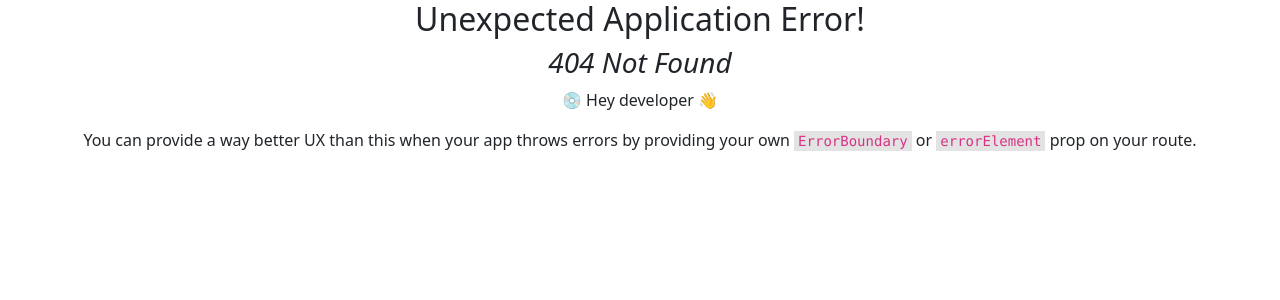
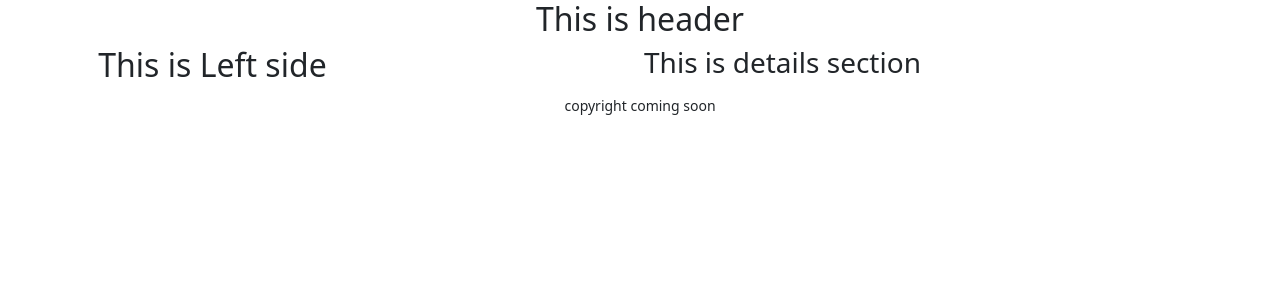
Before and after one commit to Alauddin33/education-tutorial-client, a React (Create React App) app: page /details/1 in a window 1280 px wide. Before the commit this address had no page. Shown: the top 300 px of the page. Built offline with nearby package versions, Linux system fonts and the light colour scheme.

Commit message:
page layout added

```diff
--- /dev/null
+++ b/src/Pages/Category/Category/Category.js
@@ -0,0 +1,11 @@
+import React from 'react';
+
+const Category = () => {
+    return (
+        <div>
+            <h3>This is Category</h3>
+        </div>
+    );
+};
+
+export default Category;
--- /dev/null
+++ b/src/Pages/Details/Details/Details.js
@@ -0,0 +1,11 @@
+import React from 'react';
+
+const Details = () => {
+    return (
+        <div>
+            <h3>This is details section</h3>
+        </div>
+    );
+};
+
+export default Details;
```
Also changed, not shown: src/Routes/Routes/Routes.js (+10 -0 lines).
